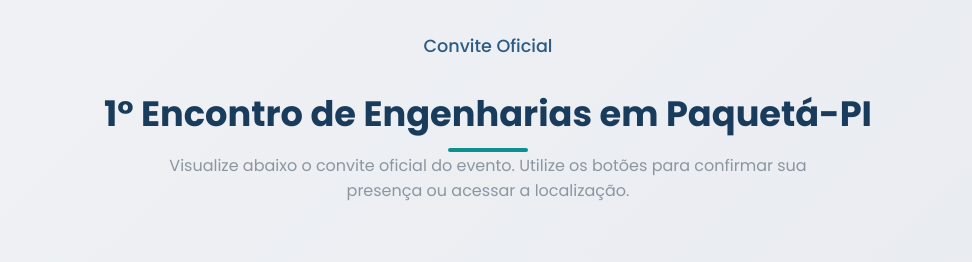
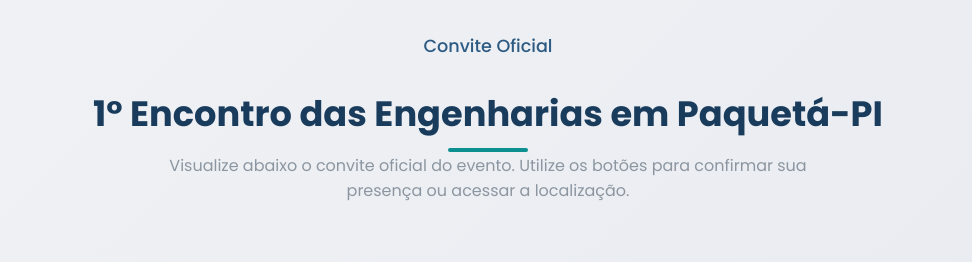
Before and after one commit to HEITORSL21/1-encontro-de-engenharias-em-paqueta-pi, a plain HTML site: page index.html in a window 1280 px wide. Shown: the top 262 px of the page, without its empty margins (152-1124 px from the left). Drawn offline with Linux system fonts and the light colour scheme.

Commit message:
Update index.html

```diff
--- a/index.html
+++ b/index.html
@@ -3,7 +3,7 @@
 <head>
   <meta charset="utf-8" />
   <meta name="viewport" content="width=device-width,initial-scale=1" />
-  <title>Convite — 1° Encontro de Engenharias em Paquetá-PI</title>
+  <title>Convite — 1° Encontro das Engenharias em Paquetá-PI</title>
   <meta name="description" content="Participe do 1° Encontro de Engenharias em Paquetá-PI. Confirme sua presença e obtenha informações sobre localização e programação do evento." />
   <meta property="og:title" content="Convite — 1° Encontro de Engenharias em Paquetá-PI" />
   <meta property="og:description" content="Participe do 1° Encontro de Engenharias em Paquetá-PI. Confirme sua presença e obtenha informações sobre localização e programação do evento." />
@@ -358,7 +358,7 @@
   <div class="container">
     <header class="animated fadeInUp">
       <p class="subtitle animated fadeIn delay-1">Convite Oficial</p>
-      <h1 class="animated fadeInUp delay-1">1° Encontro de Engenharias em Paquetá-PI</h1>
+      <h1 class="animated fadeInUp delay-1">1° Encontro das Engenharias em Paquetá-PI</h1>
       <p class="desc animated fadeIn delay-2">
         Visualize abaixo o convite oficial do evento. Utilize os botões para confirmar sua presença ou acessar a localização.
       </p>
```
